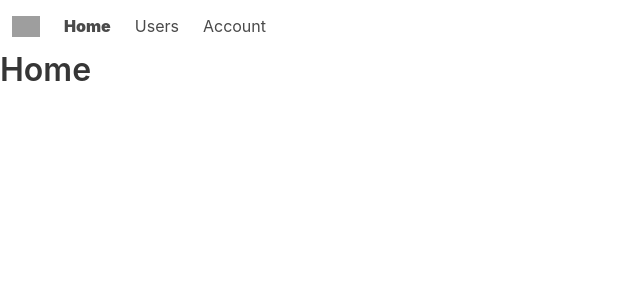
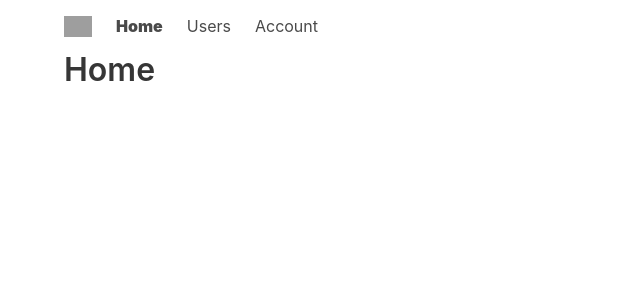
Before and after one commit to evpozdniakov/vuejs-course-2, a Vue app: page / in a window 1280 px wide. Shown: the top 300 px of the page, without its empty margins (0-640 px from the left). Built offline with nearby package versions, Linux system fonts and the light colour scheme; grey boxes are pictures that could not be loaded.

Commit message:
Layout improvement.

```diff
--- a/src/App.vue
+++ b/src/App.vue
@@ -1,5 +1,5 @@
 <template>
-  <div id="app">
+  <div id="app" class="container">
     <nav-bar />
     <router-view />
   </div>
```
